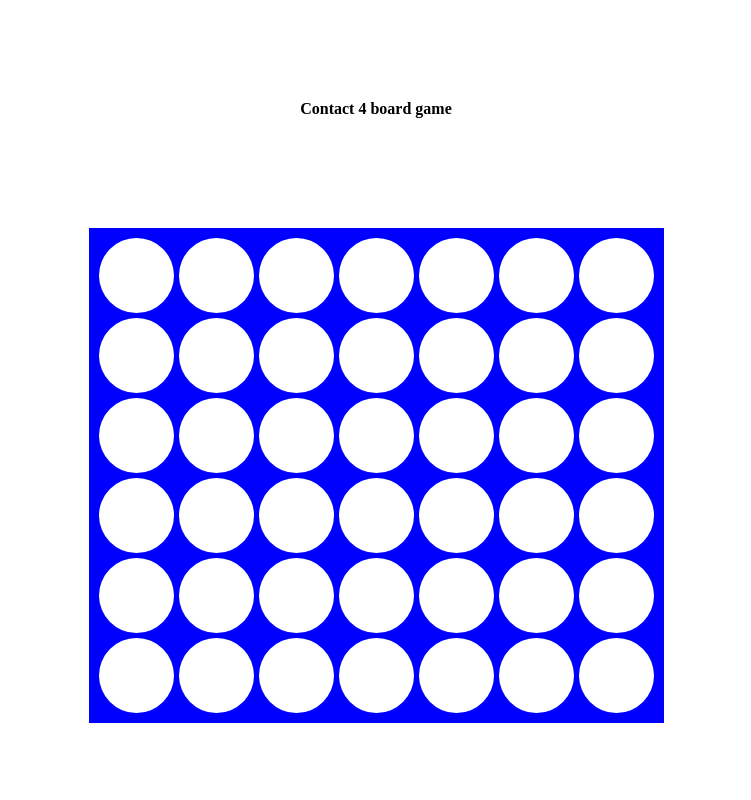
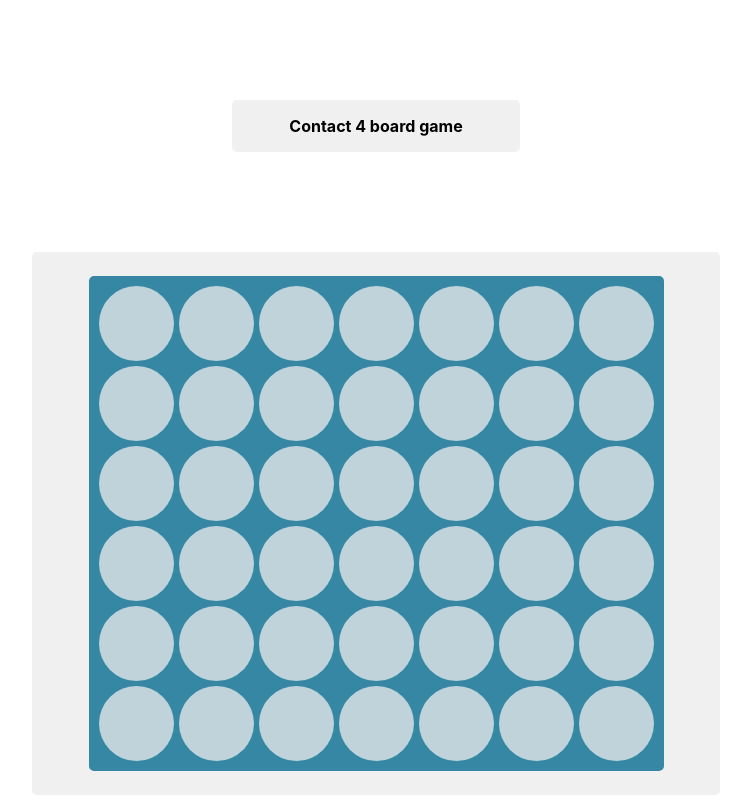
Before and after one commit to QuentainS/Connect4_IA, a React app in the folder game/board/: page / in a window 1280 px wide. Shown: the whole page, without its empty margins (264-1015 px from the left). Built offline with nearby package versions, Linux system fonts and the light colour scheme.

Commit message:
[styling] Improve overall styling

```diff
--- a/game/board/src/styles.css
+++ b/game/board/src/styles.css
@@ -1,25 +1,50 @@
 #root {
-  --board-color: blue;
-  --player-1-color: red;
-  --player-2-color: yellow;
+  --background-color: #ffffff;
+  --foreground-color: #ebebebc2;
+  --text: #3d3d3d;
+  --board-color: #3587a4;
+  --player-1-color: #e43f6f;
+  --player-2-color: #f19143;
+}
+
+body {
+  margin: 0;
+  font-family: -apple-system, BlinkMacSystemFont, "Segoe UI", "Roboto", "Oxygen", "Ubuntu", "Cantarell", "Fira Sans",
+    "Droid Sans", "Helvetica Neue", sans-serif;
+  -webkit-font-smoothing: antialiased;
+  -moz-osx-font-smoothing: grayscale;
+  color: var(--text);
+}
+
+code {
+  font-family: source-code-pro, Menlo, Monaco, Consolas, "Courier New", monospace;
 }
 
 #title {
-  width: fit-content;
+  min-width: fit-content;
+  max-width: 20vw;
   height: auto;
   margin: 0 auto;
+  padding: 1em;
+  text-align: center;
   margin-top: 100px;
   margin-bottom: 100px;
+  border-radius: 5px;
+  background-color: var(--foreground-color);
 }
 
 #board-container {
-  width: fit-content;
-  height: auto;
+  min-width: fit-content;
+  max-width: 50vw;
+  height: fit-content;
   margin: 0 auto;
-  padding: 10px;
+  padding: 1.5em;
+  border-radius: 5px;
+  background-color: var(--foreground-color);
 }
 
 .board {
+  margin: 0 auto;
   width: fit-content;
   height: auto;
   display: grid;
@@ -27,13 +52,14 @@
   grid-template-columns: repeat(7, 75px);
   background-color: var(--board-color);
   border: 10px solid var(--board-color);
+  border-radius: 5px;
 }
 
 .box {
   width: 75px;
   height: 75px;
   border-radius: 100px;
-  background-color: white;
+  background-color: var(--foreground-color);
 }
 
 .player-1 {
```
